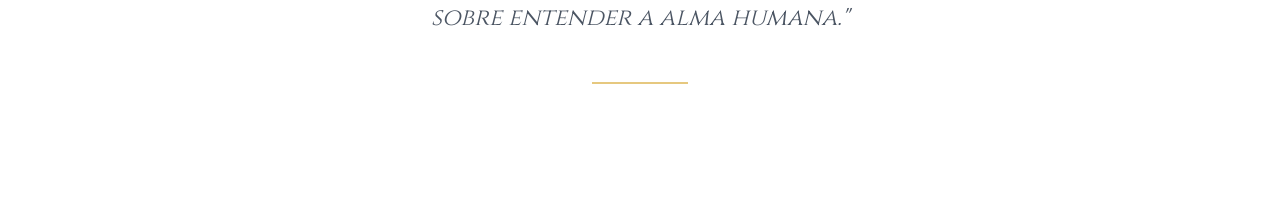
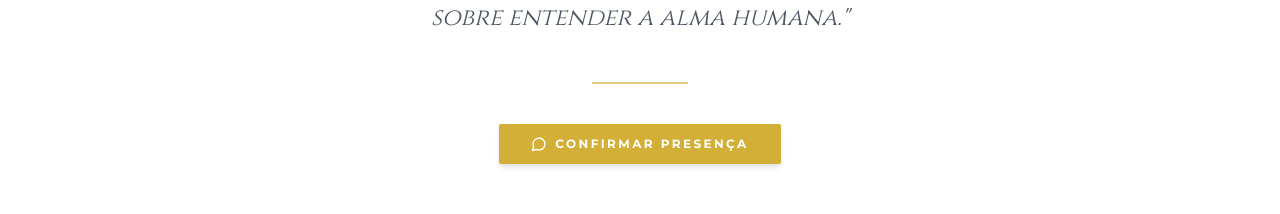
Before and after one commit to gilbersouza93/convite-lais-moreira, a React (Vite) app: page / in a window 1280 px wide. Shown: the part 2527-2741 px from the top of the page. Built offline with nearby package versions, Linux system fonts and the light colour scheme.

Commit message:
feat: Add quick confirmation button
Adds a prominent "Confirm Presence" button styled with the application's gold theme. This button links directly to WhatsApp, allowing guests to quickly confirm their attendance. Includes a new `MessageCircle` icon for visual indication.

```diff
--- a/App.tsx
+++ b/App.tsx
@@ -7,7 +7,7 @@ import LoadingScreen from './components/LoadingScreen';
 import CoverCard from './components/CoverCard'; // Novo componente
 import { EVENTS, GALLERY_ITEMS, IMAGES } from './constants';
 import { motion, AnimatePresence, useScroll, useTransform } from 'framer-motion';
-import { ChevronDown, Heart } from 'lucide-react';
+import { ChevronDown, Heart, MessageCircle } from 'lucide-react';
 
 const App: React.FC = () => {
   const [loading, setLoading] = useState(true);
@@ -183,7 +183,28 @@ const App: React.FC = () => {
                     >
                         "A medicina é a arte de preservar a vida e de aliviar o sofrimento. Chegar até aqui não foi apenas sobre estudar o corpo humano, mas sobre entender a alma humana."
                     </motion.p>
+
+                    {/* Linha Divisória */}
                     <div className="w-24 h-0.5 bg-gold-300 mx-auto mt-12"></div>
+
+                    {/* Botão de Confirmação Rápida */}
+                    <motion.div
+                        initial={{ opacity: 0, y: 20 }}
+                        whileInView={{ opacity: 1, y: 0 }}
+                        viewport={{ once: true }}
+                        transition={{ delay: 0.4 }}
+                        className="mt-10"
+                    >
+                        <a
+                            href={whatsappLink}
+                            target="_blank"
+                            rel="noopener noreferrer"
+                            className="inline-flex items-center gap-2 px-8 py-3 bg-gold-500 text-white font-sans text-xs font-bold uppercase tracking-[0.2em] hover:bg-gold-600 transition-all duration-300 rounded-sm shadow-md hover:shadow-lg hover:-translate-y-0.5"
+                        >
+                            <MessageCircle size={16} />
+                            Confirmar Presença
+                        </a>
+                    </motion.div>
                 </div>
             </div>
         </section>
```
